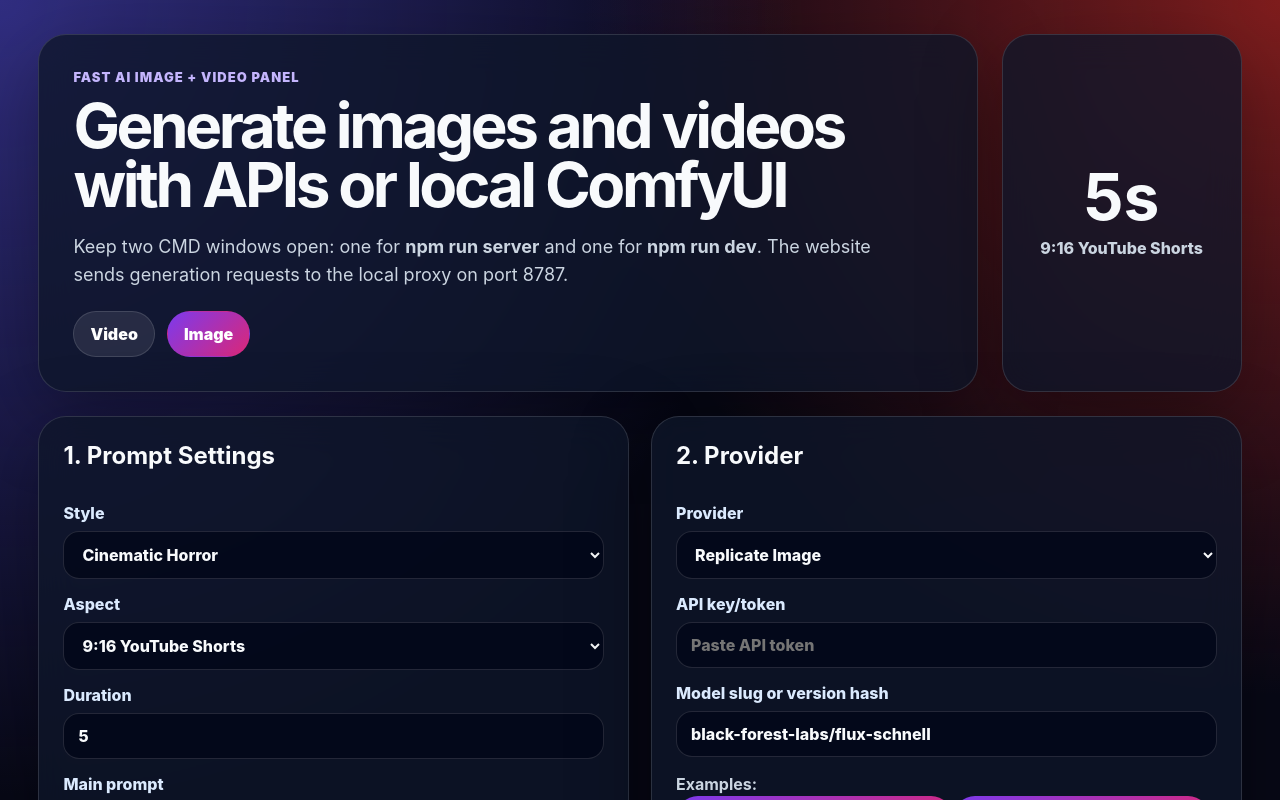
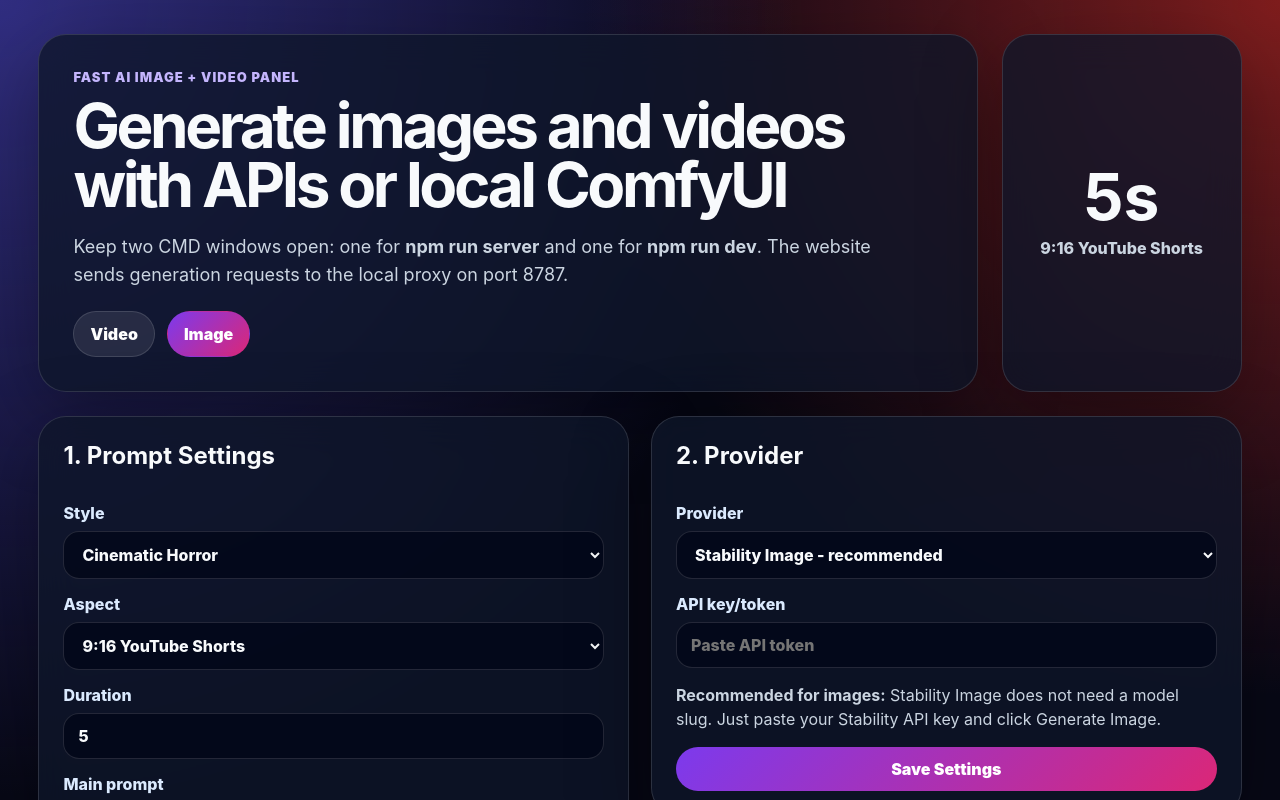
Before and after one commit to tousif001/ai-video-generator, a React (Vite) app: page / in a window 1280 px wide. Both pictures are taken after a click on the button "Image". Shown: the top 800 px of the page. Built offline with nearby package versions, Linux system fonts and the light colour scheme.

Commit message:
Remove unverified image model examples and recommend Stability

```diff
--- a/src/App.jsx
+++ b/src/App.jsx
@@ -1,7 +1,7 @@
 import { useMemo, useState } from 'react';
 
 const VIDEO_MODELS = ['kwaivgi/kling-v1.6-standard', 'minimax/video-01', 'lucataco/hunyuan-video'];
-const IMAGE_MODELS = ['black-forest-labs/flux-schnell', 'stability-ai/stable-diffusion', 'fofr/sdxl-lightning'];
+const IMAGE_MODELS = [];
 const STYLES = ['Cinematic Horror', 'Dark Finance Story', 'Anime Horror', 'Realistic Documentary', 'Brainrot Meme', 'Indian Suspense'];
 const ASPECTS = ['9:16 YouTube Shorts', '16:9 YouTube', '1:1 Social'];
 const PROXY_URLS = ['http://127.0.0.1:8787/api/generate', 'http://localhost:8787/api/generate'];
@@ -57,8 +57,8 @@
       setProvider('replicate-video');
       setModelId('kwaivgi/kling-v1.6-standard');
     } else {
-      setProvider('replicate-image');
-      setModelId('black-forest-labs/flux-schnell');
+      setProvider('stability-image');
+      setModelId('');
     }
   }
 
@@ -155,9 +155,9 @@
               {tab === 'video' && <option value="replicate-video">Replicate Video</option>}
               {tab === 'video' && <option value="huggingface-video">Hugging Face Video</option>}
               {tab === 'video' && <option value="comfyui-local">Local ComfyUI</option>}
-              {tab === 'image' && <option value="replicate-image">Replicate Image</option>}
+              {tab === 'image' && <option value="stability-image">Stability Image - recommended</option>}
+              {tab === 'image' && <option value="replicate-image">Replicate Image - paste verified model slug only</option>}
               {tab === 'image' && <option value="huggingface-image">Hugging Face Image</option>}
-              {tab === 'image' && <option value="stability-image">Stability Image</option>}
             </select>
           </label>
 
@@ -166,15 +166,29 @@
               <label>API key/token
                 <input type="password" value={apiKey} onChange={(e) => setApiKey(e.target.value)} placeholder="Paste API token" />
               </label>
+              {provider !== 'stability-image' && (
                 <label>Model slug or version hash
-                <input value={modelId} onChange={(e) => setModelId(e.target.value)} placeholder="owner/model-name" />
+                  <input value={modelId} onChange={(e) => setModelId(e.target.value)} placeholder="Copy exact slug from provider page, like owner/model-name" />
                 </label>
+              )}
+              {provider === 'replicate-image' && (
                 <div className="exampleBox">
-                <p className="note"><b>Examples:</b></p>
+                  <p className="note"><b>Important:</b> I removed unverified image examples. Replicate returns 404 if the slug is even slightly wrong. Open the model page on Replicate and copy the exact owner/model-name from the URL.</p>
+                </div>
+              )}
+              {provider === 'stability-image' && (
+                <div className="exampleBox">
+                  <p className="note"><b>Recommended for images:</b> Stability Image does not need a model slug. Just paste your Stability API key and click Generate Image.</p>
+                </div>
+              )}
+              {provider === 'replicate-video' && examples.length > 0 && (
+                <div className="exampleBox">
+                  <p className="note"><b>Video examples:</b></p>
                   <div className="exampleBtns">
                     {examples.map((item) => <button key={item} onClick={() => setModelId(item)}>{item}</button>)}
                   </div>
                 </div>
+              )}
             </>
           )}
 
```
Lines whose indentation alone changed are shown as unchanged.
